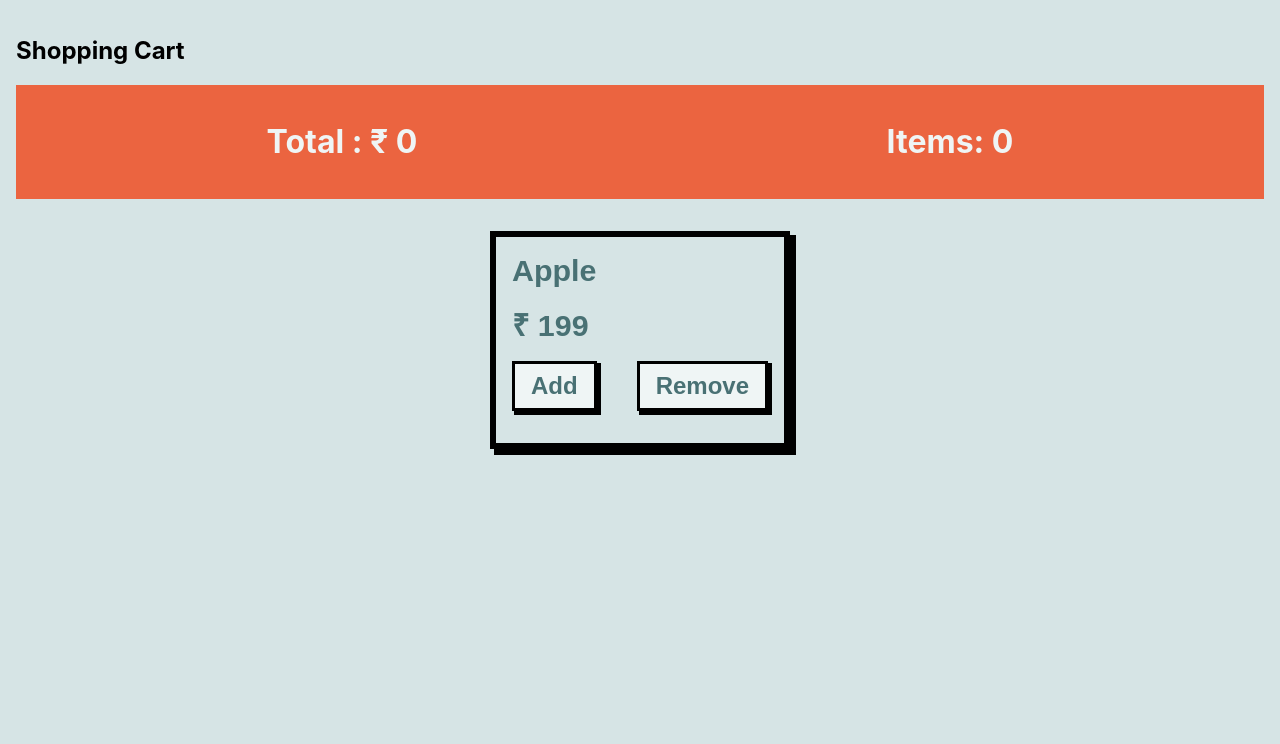
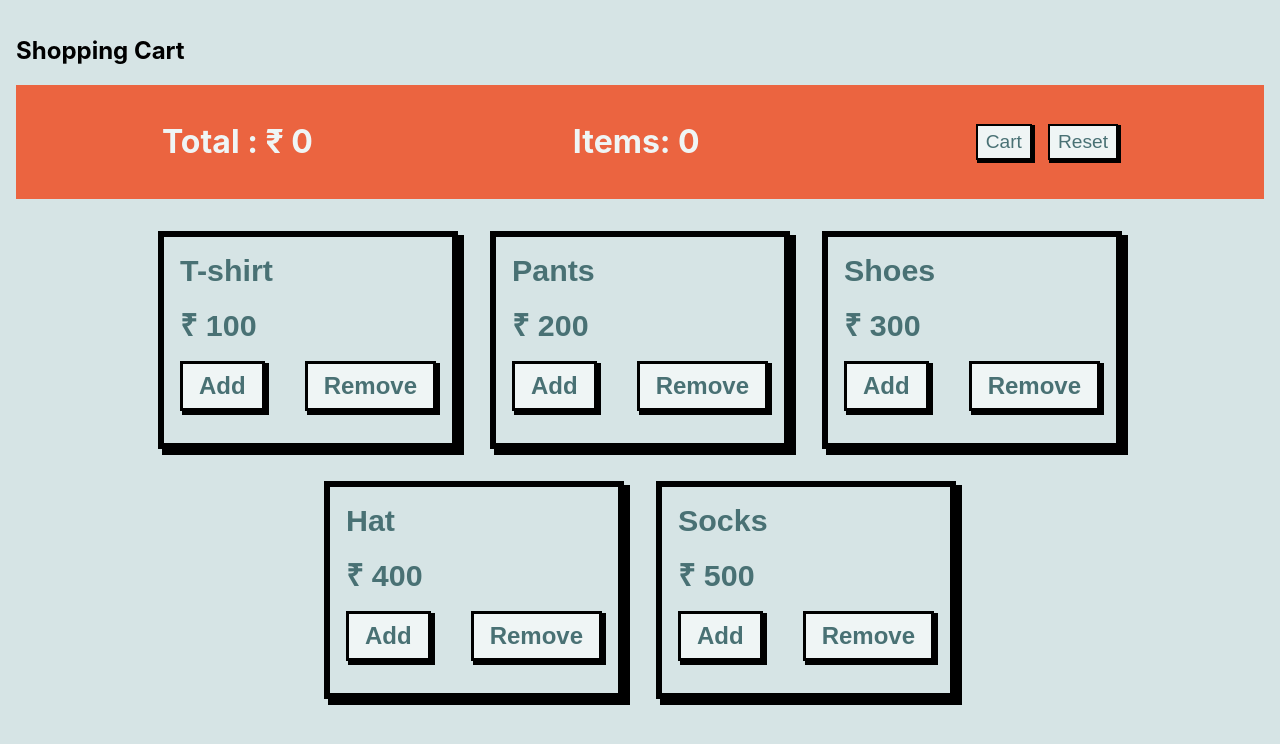
Before and after one commit to Dhareppahalli310807/Shopping-Cart-App-ReactJS, a React (Create React App) app: page / in a window 1280 px wide. Shown: the top 744 px of the page. Built offline with nearby package versions, Linux system fonts and the light colour scheme; a web font is replaced by a local one.

Commit message:
Changes For Added Reset And Cart Button

```diff
--- a/src/components/Items.jsx
+++ b/src/components/Items.jsx
@@ -1,10 +1,18 @@
 import styles from "../styles/Item.module.css";
 import ItemCard from "./ItemCard";
+import itemData from "../data/itemData";
 
 function Items() {
   return (
     <div className={styles.wrapper}>
-      <ItemCard name="Apple" price={199} />
+      {itemData.map((item) => (
+        <ItemCard
+          key={item.id}
+          id={item.id}
+          name={item.name}
+          price={item.price}
+        />
+      ))}
     </div>
   );
 }
--- a/src/components/Navbar.jsx
+++ b/src/components/Navbar.jsx
@@ -1,13 +1,19 @@
 import React from "react";
-import styles from "../styles/Total.module.css";
+import styles from "../styles/Navbar.module.css";
 import { useValue } from "../itemContext";
 
 function Navbar() {
-  const value = useValue();
+  const { item, total, clear } = useValue();
   return (
     <div className={styles.container}>
-      <h1>Total : &#x20B9; {value.total}</h1>
-      <h1>Items: {value.item}</h1>
+      <h1>Total : &#x20B9; {total}</h1>
+      <h1>Items: {item}</h1>
+      <div className={styles.buttonsWrapper}>
+        <button className={styles.button}>Cart</button>
+        <button className={styles.button} onClick={clear}>
+          Reset
+        </button>
+      </div>
     </div>
   );
 }
--- a/src/data/itemData.js
+++ b/src/data/itemData.js
@@ -1,30 +1,29 @@
-const data = [
+const itemData = [
   {
     id: 1,
-    name: 'T-shirt',
+    name: "T-shirt",
     price: 100,
   },
   {
     id: 2,
-    name: 'Pants',
+    name: "Pants",
     price: 200,
   },
   {
     id: 3,
-    name: 'Shoes',
+    name: "Shoes",
     price: 300,
   },
   {
     id: 4,
-    name: 'Hat',
+    name: "Hat",
     price: 400,
   },
   {
     id: 5,
-    name: 'Socks',
+    name: "Socks",
     price: 500,
   },
 ];
 
-
-export default data;
+export default itemData;
--- a/src/itemContext.js
+++ b/src/itemContext.js
@@ -24,12 +24,19 @@ function CustomItemContext({ children }) {
     setItem(item - 1);
   };
 
+  const clear = () => {
+    setTotal(0);
+    setItem(0);
+  };
+
   return (
-    <itemContext.Provider value={{ total, item, handleAdd, handleRemove }}>
+    <itemContext.Provider
+      value={{ total, item, handleAdd, handleRemove, clear }}
+    >
       {children}
     </itemContext.Provider>
   );
 }
 
-export {  useValue };
+export { useValue };
 export default CustomItemContext;
--- a/src/styles/Item.module.css
+++ b/src/styles/Item.module.css
@@ -3,7 +3,7 @@
   flex-wrap: wrap;
   height: 100%;
   justify-content: center;
-    align-items: start;
+  align-items: flex-start;
   padding: 1rem;
   background-color: var(--tertiary-color);
 }
--- /dev/null
+++ b/src/styles/Navbar.module.css
@@ -0,0 +1,34 @@
+.container {
+  display: flex;
+  justify-content: space-around;
+  align-items: center;
+  background-color: var(--accent-color);
+  color: var(--primary-color);
+  padding: 1rem;
+}
+.buttonsWrapper {
+  margin-block: 1rem;
+  display: flex;
+  justify-content: flex-end;
+  align-items: flex-end;
+}
+
+.button {
+  border: 0.15rem solid #000;
+  background-color: var(--primary-color);
+  color: var(--secondary-color);
+  font-size: 1.2rem;
+  font-weight: 400;
+  cursor: pointer;
+  padding: 0.3rem 0.5rem;
+  box-shadow: 2px 2px 0px 1px rgba(0, 0, 0, 1);
+  transition: all 0.2s ease-in-out;
+  margin-left: 1rem;
+}
+
+.button:hover {
+  transform: scale(0.9);
+  box-shadow: 1px 1px 0px 1px rgba(0, 0, 0, 1);
+  background-color: var(--secondary-color);
+  color: var(--primary-color);
+}
```
Also changed, not shown: src/components/CartModal.jsx (added, +22 -0 lines), src/styles/CartModal.module.css (added, +89 -0 lines). Lines whose indentation alone changed are shown as unchanged.
